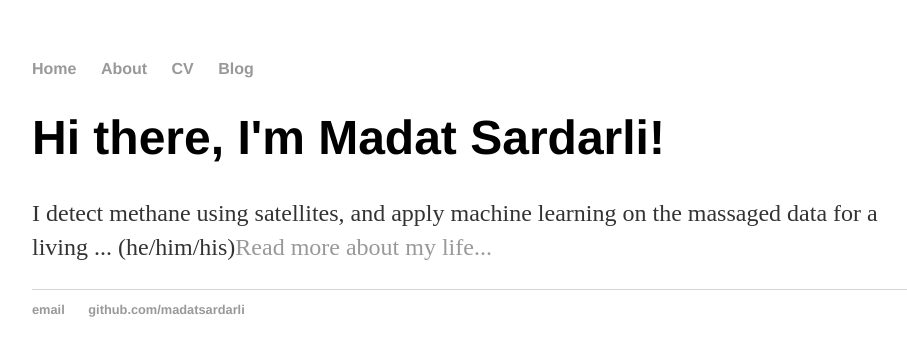
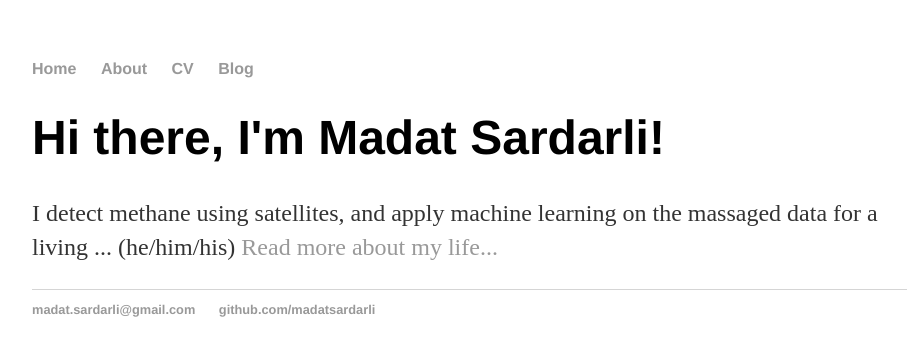
Before and after one commit to madat-sardarli/madatsardarli.github.io, a plain HTML site: page index.html in a window 1280 px wide. Shown: the whole page, without its empty margins (160-1067 px from the left). Drawn offline with Linux system fonts and the light colour scheme.

Commit message:
Update index.html

```diff
--- a/index.html
+++ b/index.html
@@ -17,12 +17,12 @@
 		<div class="container">
     		<div class="blurb">
         		<h1>Hi there, I'm Madat Sardarli!</h1>
-				<p>I detect methane using satellites, and apply machine learning on the massaged data for a living ... (he/him/his)<a href="/about">Read more about my life...</a></p>
+				<p>I detect methane using satellites, and apply machine learning on the massaged data for a living ... (he/him/his) <a href="/about">Read more about my life...</a></p>
     		</div><!-- /.blurb -->
 		</div><!-- /.container -->
 		<footer>
     		<ul>
-        		<li><a href="mailto:madat.sardarli@gmail.com">email</a></li>
+        		<li><a href="mailto:madat.sardarli@gmail.com">madat.sardarli@gmail.com</a></li>
         		<li><a href="https://github.com/madatsardarli">github.com/madatsardarli</a></li>
 			</ul>
 		</footer>
```
